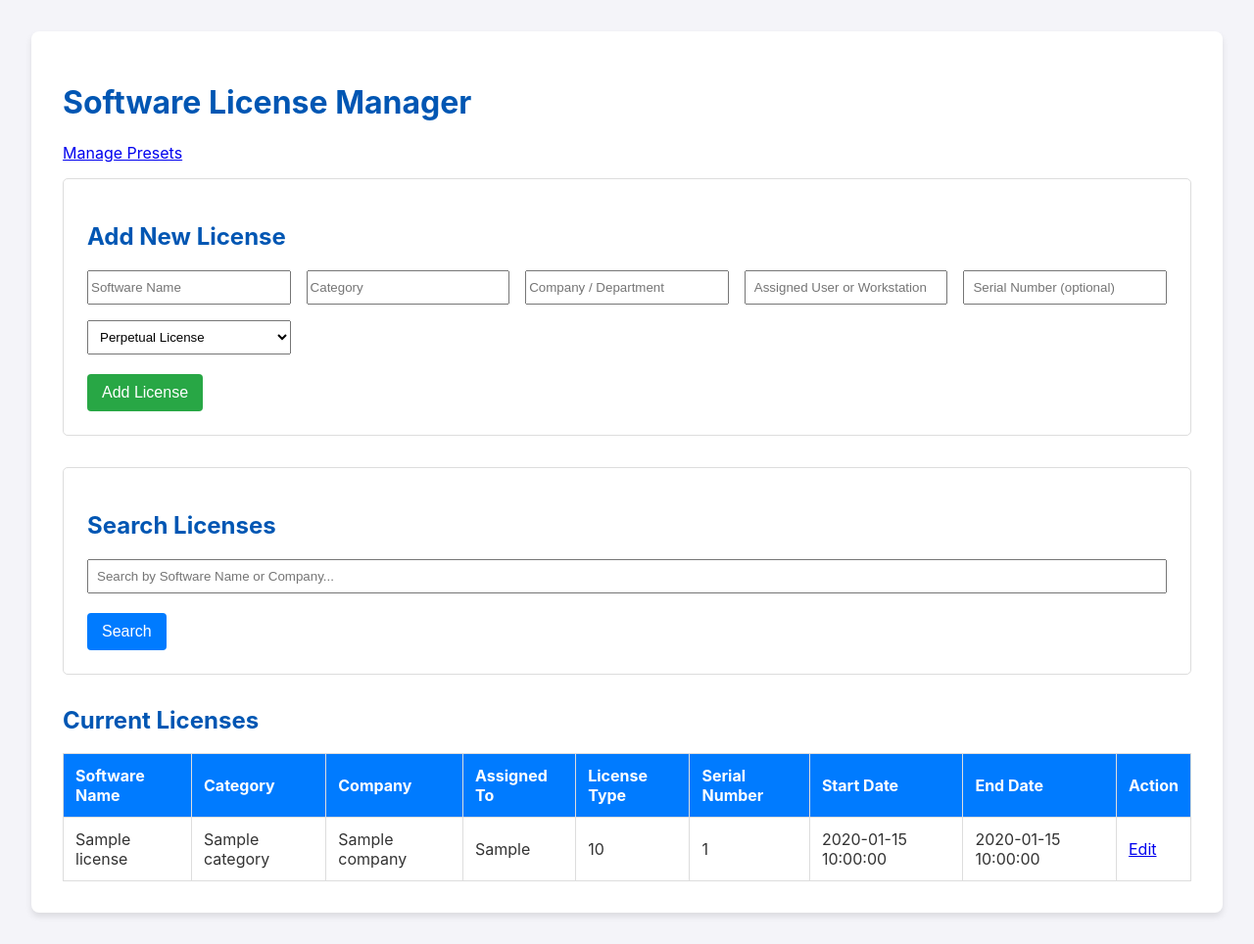
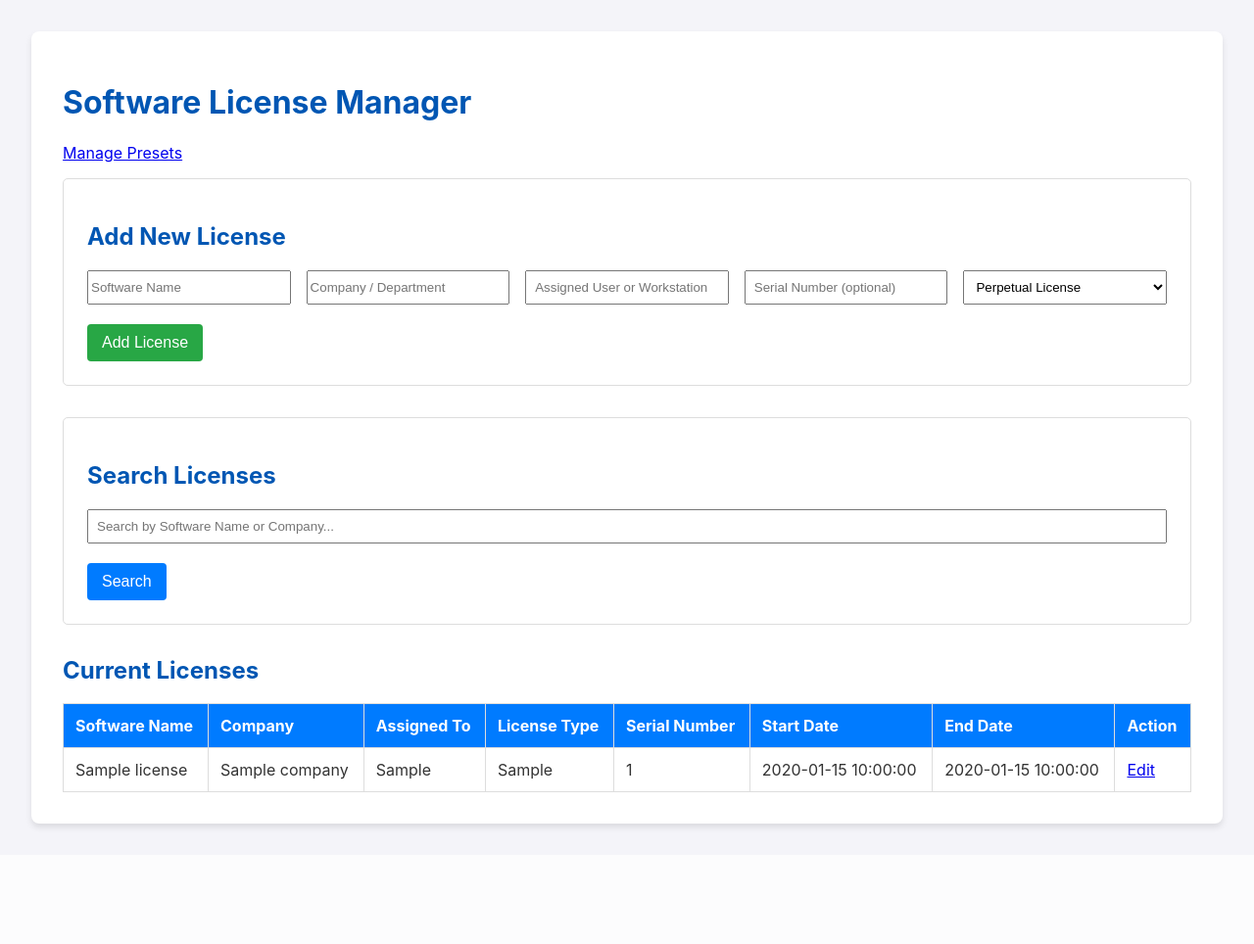
Before and after one commit to oligokz/Asset-Management, a Flask app: template templates/index.html in a window 1280 px wide. Shown: the whole page at 98% size. After the commit the page ends 848 px from the top, so only its background shows below. Run offline with Flask 3, Linux system fonts and the light colour scheme; the template is opened without the code that fills it: most values are stand-ins (such as "Sample title", 1, 10 or a date in 2020).

Commit message:
Removed category

```diff
--- a/app.py
+++ b/app.py
@@ -1,32 +1,24 @@
 import sqlite3
 from flask import Flask, render_template, request, redirect, url_for, g, flash
 
-# --- App Configuration ---
 app = Flask(__name__)
-app.secret_key = 'your_very_secret_key_change_this'  # Needed for flash messages
+app.secret_key = 'your_very_secret_key_change_this'
 DATABASE = 'licenses.db'
 
-
-# --- Database Functions ---
 def get_db():
-    """Connect to the application's configured database."""
     db = getattr(g, '_database', None)
     if db is None:
         db = g._database = sqlite3.connect(DATABASE)
         db.row_factory = sqlite3.Row
     return db
 
-
 @app.teardown_appcontext
 def close_connection(exception):
-    """Close the database connection at the end of the request."""
     db = getattr(g, '_database', None)
     if db is not None:
         db.close()
 
-
 def init_db():
-    """Initialize the database from the schema file."""
     with app.app_context():
         db = get_db()
         with app.open_resource('schema.sql', mode='r') as f:
@@ -34,21 +26,16 @@ def init_db():
         db.commit()
         print("Initialized the database.")
 
-
-# --- Web Application Routes ---
 @app.route('/')
 def index():
-    """Main page, displays licenses and handles searching."""
     db = get_db()
     search_query = request.args.get('search', '').strip()
 
-    # Fetch presets for dropdowns
     presets_cursor = db.execute('SELECT preset_type, value FROM presets ORDER BY value ASC')
     presets_data = presets_cursor.fetchall()
     presets = {
         'software': [p['value'] for p in presets_data if p['preset_type'] == 'software'],
-        'company': [p['value'] for p in presets_data if p['preset_type'] == 'company'],
-        'category': [p['value'] for p in presets_data if p['preset_type'] == 'category']
+        'company': [p['value'] for p in presets_data if p['preset_type'] == 'company']
     }
 
     if search_query:
@@ -60,35 +47,27 @@ def index():
         cursor = db.execute('SELECT * FROM licenses ORDER BY name ASC')
 
     licenses = cursor.fetchall()
-    return render_template(
-        'index.html', licenses=licenses, presets=presets, search_query=search_query
-    )
-
+    return render_template('index.html', licenses=licenses, presets=presets, search_query=search_query)
 
 @app.route('/add_license', methods=['POST'])
 def add_license():
-    """Handles adding a new license to the database."""
     db = get_db()
     start_date = request.form.get('start_date') or None
     end_date = request.form.get('end_date') or None
-
     db.execute(
-        'INSERT INTO licenses (name, category, company, assigned_to, license_type, serial_number, start_date, end_date) VALUES (?, ?, ?, ?, ?, ?, ?, ?)',
+        'INSERT INTO licenses (name, company, assigned_to, license_type, serial_number, start_date, end_date) VALUES (?, ?, ?, ?, ?, ?, ?)',
         [
-            request.form['name'], request.form['category'],
-            request.form['company'], request.form['assigned_to'],
-            request.form['license_type'], request.form['serial_number'],
-            start_date, end_date
+            request.form['name'], request.form['company'],
+            request.form['assigned_to'], request.form['license_type'],
+            request.form['serial_number'], start_date, end_date
         ]
     )
     db.commit()
     flash('License added successfully!', 'success')
     return redirect(url_for('index'))
 
-
 @app.route('/edit/<int:license_id>')
 def edit_license(license_id):
-    """Shows a form to edit an existing license."""
     db = get_db()
     cursor = db.execute('SELECT * FROM licenses WHERE id = ?', [license_id])
     license_data = cursor.fetchone()
@@ -97,43 +76,32 @@ def edit_license(license_id):
         return redirect(url_for('index'))
     return render_template('edit_license.html', license=license_data)
 
-
 @app.route('/update/<int:license_id>', methods=['POST'])
 def update_license(license_id):
-    """Updates a license in the database."""
     db = get_db()
     start_date = request.form.get('start_date') or None
     end_date = request.form.get('end_date') or None
-
     db.execute(
-        'UPDATE licenses SET name=?, category=?, company=?, assigned_to=?, '
-        'license_type=?, serial_number=?, start_date=?, end_date=? '
-        'WHERE id = ?',
+        'UPDATE licenses SET name=?, company=?, assigned_to=?, license_type=?, serial_number=?, start_date=?, end_date=? WHERE id = ?',
         [
-            request.form['name'], request.form['category'],
-            request.form['company'], request.form['assigned_to'],
-            request.form['license_type'], request.form['serial_number'],
-            start_date, end_date, license_id
+            request.form['name'], request.form['company'],
+            request.form['assigned_to'], request.form['license_type'],
+            request.form['serial_number'], start_date, end_date, license_id
         ]
     )
     db.commit()
     flash('License updated successfully!', 'success')
     return redirect(url_for('index'))
 
-
 @app.route('/presets', methods=['GET', 'POST'])
 def manage_presets():
-    """Page to add and view presets."""
     db = get_db()
     if request.method == 'POST':
         preset_type = request.form['preset_type']
         value = request.form['value'].strip()
         if preset_type and value:
             try:
-                db.execute(
-                    'INSERT INTO presets (preset_type, value) VALUES (?, ?)',
-                    [preset_type, value]
-                )
+                db.execute('INSERT INTO presets (preset_type, value) VALUES (?, ?)', [preset_type, value])
                 db.commit()
                 flash(f'Preset "{value}" added successfully!', 'success')
             except sqlite3.IntegrityError:
@@ -144,22 +112,17 @@ def manage_presets():
     all_presets = presets_cursor.fetchall()
     return render_template('presets.html', presets=all_presets)
 
-
 @app.route('/presets/delete/<int:preset_id>', methods=['POST'])
 def delete_preset(preset_id):
-    """Deletes a preset."""
     db = get_db()
     db.execute('DELETE FROM presets WHERE id = ?', [preset_id])
     db.commit()
     flash('Preset deleted successfully!', 'success')
     return redirect(url_for('manage_presets'))
 
-
-# --- Main execution ---
 if __name__ == '__main__':
     try:
-        with open(DATABASE, 'r'):
-            pass
+        with open(DATABASE, 'r'): pass
     except FileNotFoundError:
         print("Database not found, initializing...")
         init_db()
--- a/schema.sql
+++ b/schema.sql
@@ -2,7 +2,6 @@
 CREATE TABLE IF NOT EXISTS licenses (
   id INTEGER PRIMARY KEY AUTOINCREMENT,
   name TEXT NOT NULL,
-  category TEXT,
   company TEXT,
   assigned_to TEXT,
   license_type TEXT NOT NULL,
@@ -11,9 +10,9 @@ CREATE TABLE IF NOT EXISTS licenses (
   end_date DATE
 );
 
--- New table for storing preset options
+-- Table for storing preset options
 CREATE TABLE IF NOT EXISTS presets (
   id INTEGER PRIMARY KEY AUTOINCREMENT,
-  preset_type TEXT NOT NULL, -- 'software', 'company', or 'category'
+  preset_type TEXT NOT NULL, -- 'software' or 'company'
   value TEXT NOT NULL UNIQUE
 );
--- a/templates/edit_license.html
+++ b/templates/edit_license.html
@@ -21,9 +21,6 @@
             <div class="form-grid">
                 <label for="name">Software Name:</label>
                 <input type="text" name="name" value="{{ license.name }}" required>
-
-                <label for="category">Category:</label>
-                <input type="text" name="category" value="{{ license.category }}">
 
                 <label for="company">Company / Department:</label>
                 <input type="text" name="company" value="{{ license.company }}">
--- a/templates/index.html
+++ b/templates/index.html
@@ -31,11 +31,6 @@
                     <input list="software-presets" name="name" placeholder="Software Name" required>
                     <datalist id="software-presets">
                         {% for software in presets.software %}<option value="{{ software }}">{% endfor %}
-                    </datalist>
-
-                    <input list="category-presets" name="category" placeholder="Category">
-                    <datalist id="category-presets">
-                        {% for category in presets.category %}<option value="{{ category }}">{% endfor %}
                     </datalist>
 
                     <input list="company-presets" name="company" placeholder="Company / Department">
@@ -76,15 +71,15 @@
         <table>
             <thead>
                 <tr>
-                    <th>Software Name</th><th>Category</th><th>Company</th><th>Assigned To</th><th>License Type</th>
+                    <th>Software Name</th><th>Company</th><th>Assigned To</th><th>License Type</th>
                     <th>Serial Number</th><th>Start Date</th><th>End Date</th><th>Action</th>
                 </tr>
             </thead>
             <tbody>
                 {% for license in licenses %}
                 <tr>
-                    <td>{{ license.name }}</td><td>{{ license.category }}</td><td>{{ license.company }}</td><td>{{ license.assigned_to }}</td>
-                    <td>{{ license.license-type }}</td><td>{{ license.serial_number }}</td>
+                    <td>{{ license.name }}</td><td>{{ license.company }}</td><td>{{ license.assigned_to }}</td>
+                    <td>{{ license.license_type }}</td><td>{{ license.serial_number }}</td>
                     <td>{{ license.start_date if license.start_date else 'N/A' }}</td><td>{{ license.end_date if license.end_date else 'N/A' }}</td>
                     <td><a href="{{ url_for('edit_license', license_id=license.id) }}">Edit</a></td>
                 </tr>
--- a/templates/presets.html
+++ b/templates/presets.html
@@ -29,7 +29,6 @@
                     <option value="" disabled selected>Select Type</option>
                     <option value="software">Software</option>
                     <option value="company">Company</option>
-                    <option value="category">Category</option>
                 </select>
                 <input type="text" name="value" placeholder="Preset Value" required>
                 <button type="submit" class="add-btn">Add Preset</button>
```
